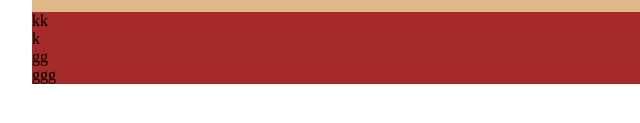
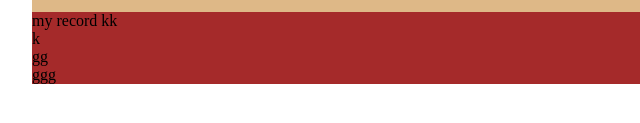
Before and after one commit to ericken-dev/kenform24, a plain HTML site: page index.html in a window 1280 px wide. Shown: the part 545-668 px from the top of the page, 283-923 px from the left. Drawn offline with Linux system fonts and the light colour scheme.

Commit message:
First release of Hello World!

```diff
--- a/index.html
+++ b/index.html
@@ -81,7 +81,7 @@
 
       </div>
       <div class=" rediobutton">
-
+        my record
 kk
       </div>
       <div class="submit1">
```
